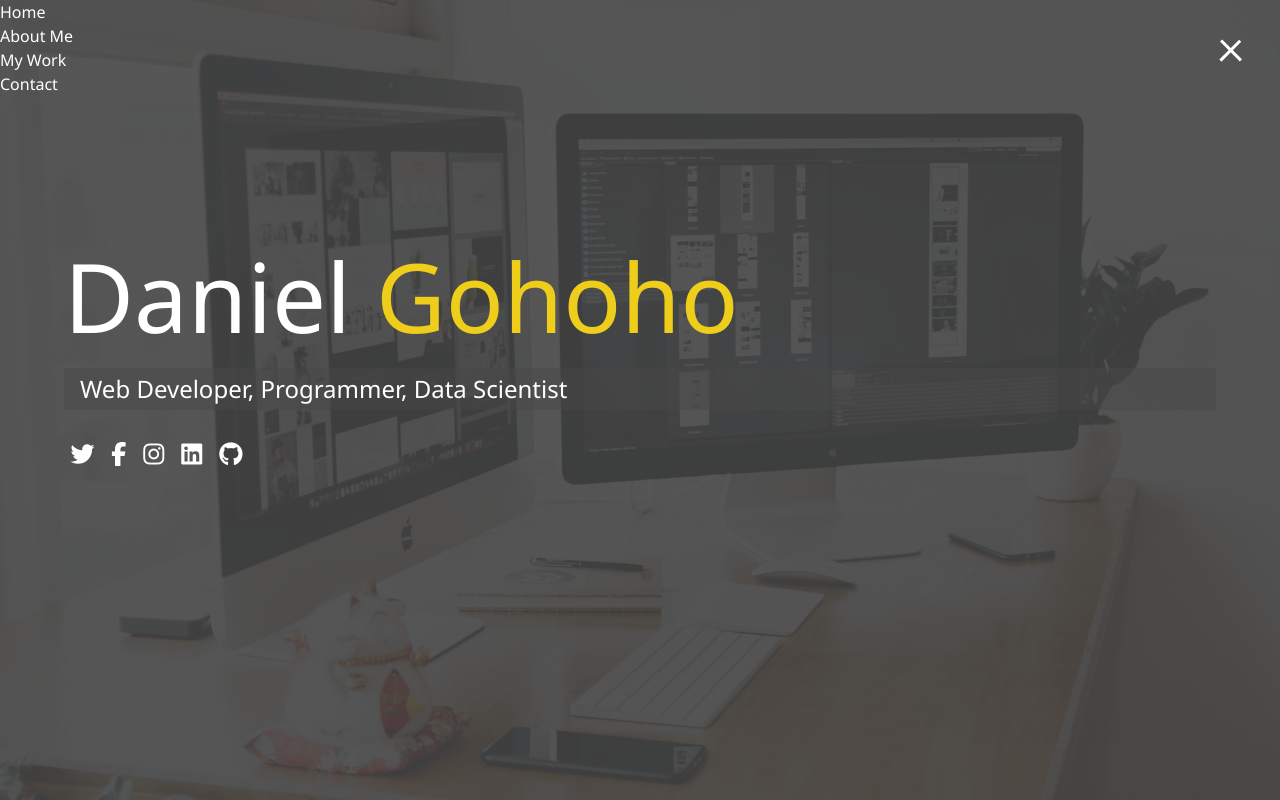
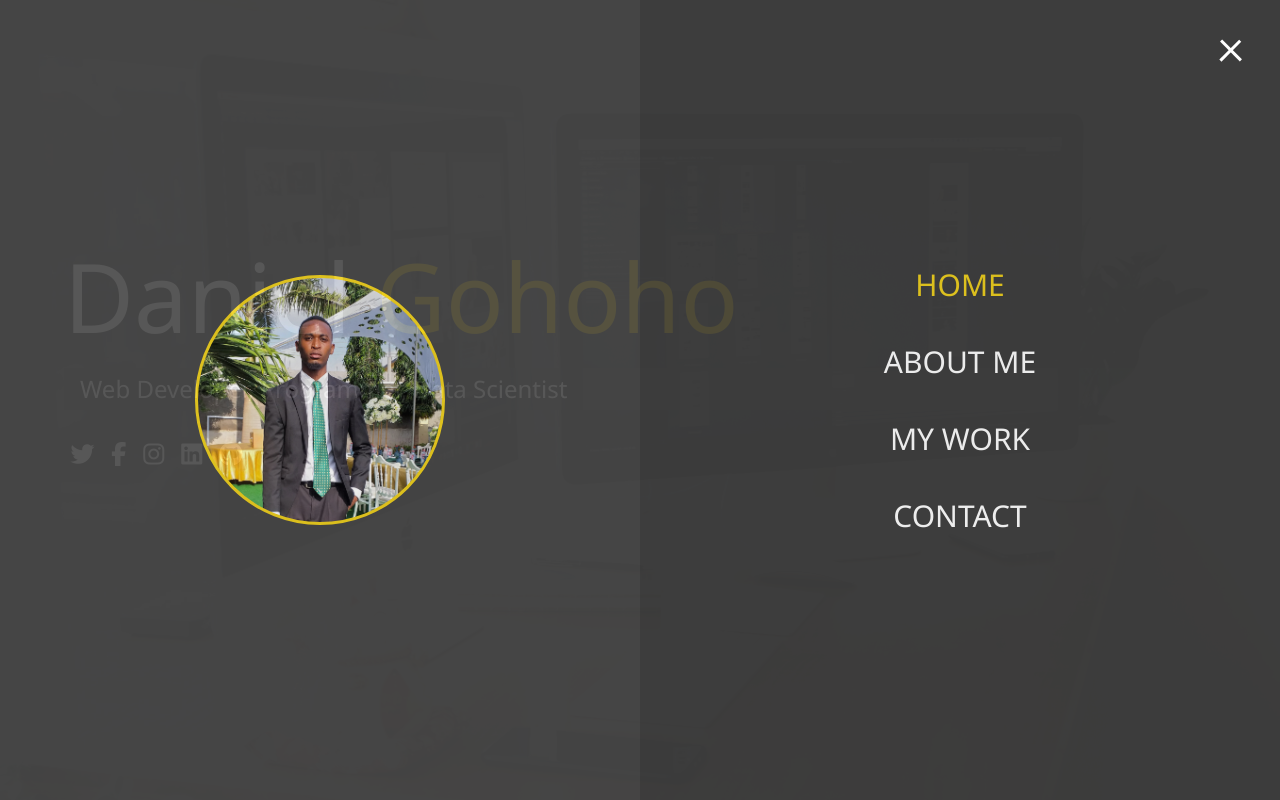
Before and after one commit to 6ROWN/Portfolio, a plain HTML site: page dist/index.html in a window 1280 px wide. Both pictures are taken after a click on the element 1231 px from the left and 47 px from the top of the page. Drawn offline with Linux system fonts and the light colour scheme.

Commit message:
menu overlay

```diff
--- a/dist/index.html
+++ b/dist/index.html
@@ -18,7 +18,7 @@
 
         <nav class="menu">
             <div class="menu-branding">
-                <div class="protrait">
+                <div class="portrait">
 
                 </div>
 
--- a/scss/_menu.scss
+++ b/scss/_menu.scss
@@ -38,3 +38,109 @@
         }
     }
 }
+
+
+//menu overlay
+.menu{
+    position: fixed;
+    top: 0;
+    width: 100%;
+    opacity: 0.9;
+    visibility: hidden;
+
+    &.show{
+        visibility: visible;
+    }
+
+    &-branding,
+    &-nav{
+        display: flex;
+        flex-flow: column wrap;
+        align-items: center;
+        justify-content: center;
+        float: left;
+        width: 50%;
+        height: 100vh;
+        overflow: hidden;
+    }
+
+    &-nav{
+        margin: 0;
+        padding: 0;
+        background: darken($primary-color, 3);
+        transform: translate3d(0,-100%, 0);
+        @include easeOut;
+
+        &.show{
+            //slide in from top
+            transform: translate3d(0,0,0);
+        }
+
+
+
+
+        .nav-item{
+            transform: translate3d(600px, 0,0);
+            @include easeOut;
+
+            &.show{
+                //slide from right
+                transform: translate3d(0,0,0);
+            }
+
+            .nav-links{
+                display: inline-block;
+                position: relative;
+                font-size: 30px;
+                text-transform: uppercase;
+                padding: 1rem 0;
+                font-weight: 300;
+                color: #fff;
+                @include easeOut;
+
+                &:hover{
+                    color: $secondary-color;
+                }
+
+            }
+
+            &:nth-child(1) a{
+                color: $secondary-color;
+            }
+
+
+        }
+
+
+    }
+
+    &-branding{
+        background: $primary-color;
+        transform: translate3d(0,100%,0);
+        @include easeOut;
+
+        &.show{
+            //slide in from bottom
+            transform: translate3d(0,0,0);
+        }
+
+        .portrait{
+            width: 250px;
+            height: 250px;
+            background: url("../img/portrait.JPG");
+            background-position: center;
+            background-size: cover;
+            border-radius: 50%;
+            border: solid 3px $secondary-color;
+        }
+    }
+}
+
+
+//delay each nav item by 0.1 second
+@for $x from 1 through 4{
+    .nav-item:nth-child(#{$x}){
+        transition-delay: $x * 0.1s;
+    }
+
+}
--- a/scss/style.scss
+++ b/scss/style.scss
@@ -7,6 +7,10 @@
     box-sizing: border-box;
     margin: 0;
     padding: 0;
+}
+
+li{
+    list-style-type: none
 }
 
 body{
```
Also changed, not shown: dist/css/style.css, dist/img/portrait.JPG (added), 1 other file.
